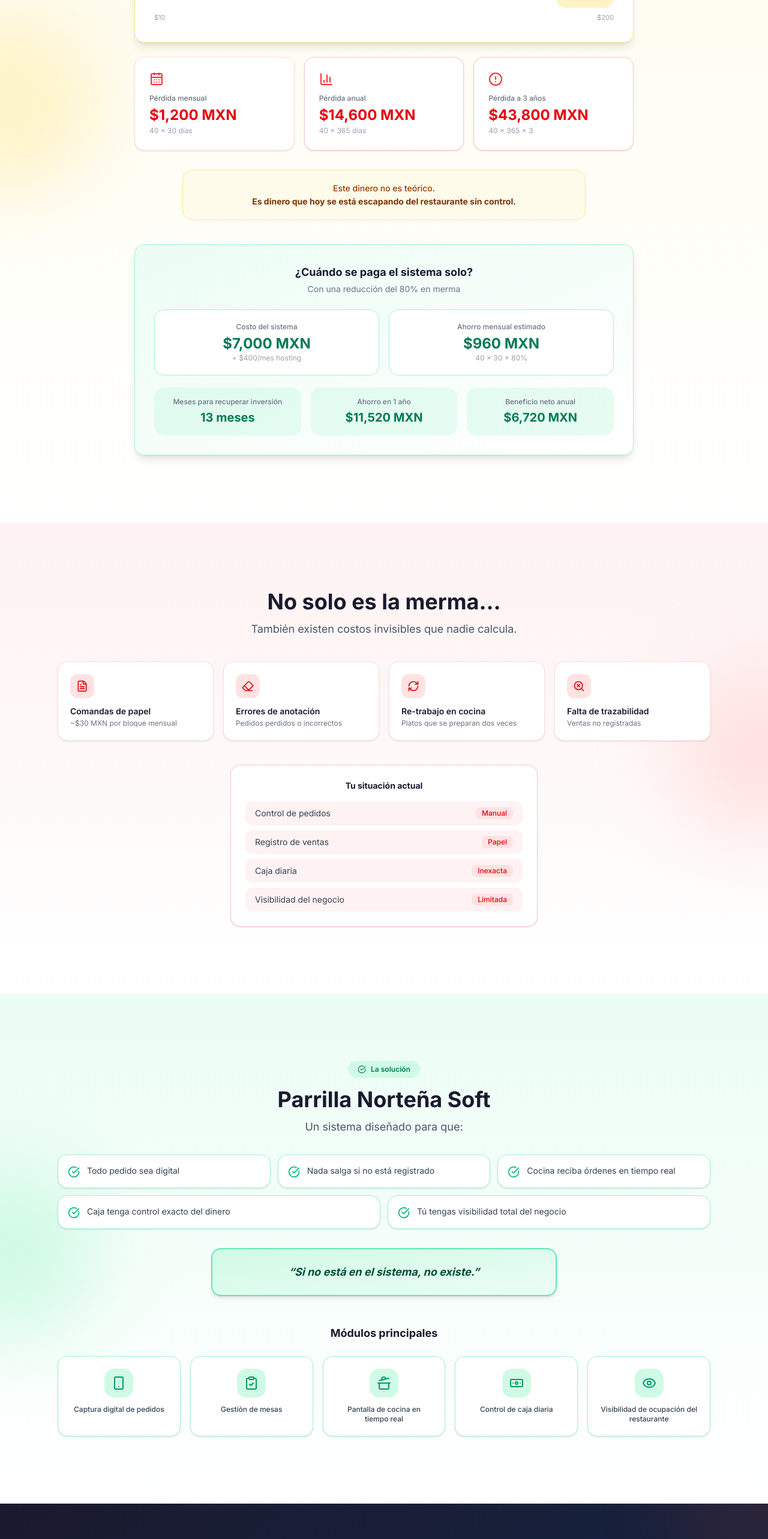
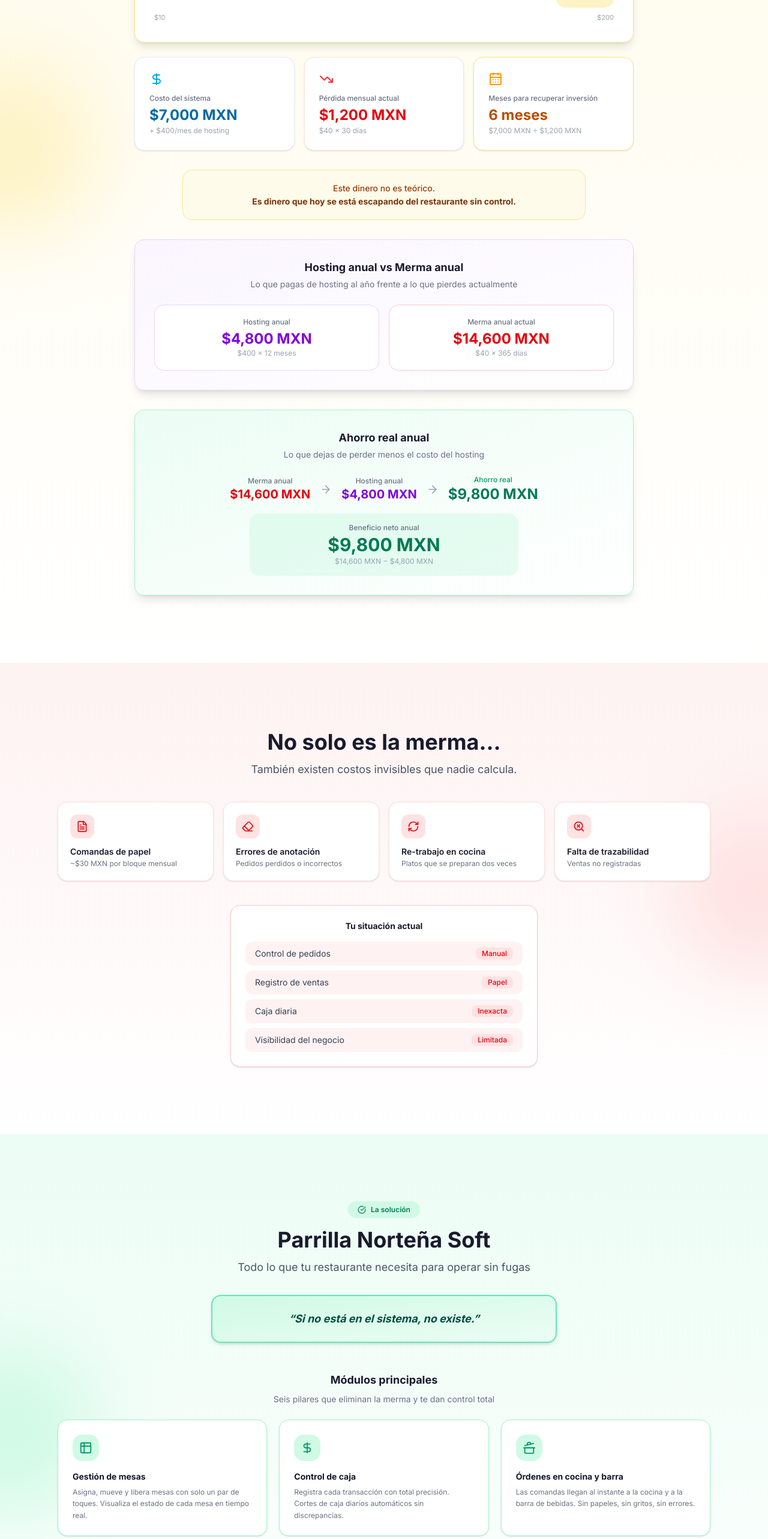
Before and after one commit to CESARBR2025/brtechsite, a Next.js app: page /propuesta/parrilla-nortenia in a window 1280 px wide. Shown: the part 2300-4866 px from the top of the page at 60% size. Built offline with nearby package versions, Linux system fonts and the light colour scheme.

Commit message:
cambios finales en propuesta de parrilla

```diff
--- a/src/features/propuesta/calculator.tsx
+++ b/src/features/propuesta/calculator.tsx
@@ -1,19 +1,17 @@
 "use client"
 
 import { useState } from "react"
-import { TrendingDown, CalendarDays, BarChart3, AlertCircle } from "lucide-react"
+import { TrendingDown, DollarSign, CalendarDays, ArrowRight } from "lucide-react"
 
 export function PropCalculator() {
   const [merma, setMerma] = useState(40)
 
   const mensual = merma * 30
   const anual = merma * 365
-  const tresAnios = merma * 365 * 3
-
-  const ahorroMensual = merma * 30 * 0.8
-  const costoTotal = 7000 + 400 * 12
-  const mesesRecuperar = Math.ceil((7000 + 400 * 12) / ahorroMensual)
-  const beneficioAnual = ahorroMensual * 12 - 400 * 12
+  const costoSistema = 7000
+  const hostingAnual = 400 * 12
+  const mesesRecuperar = Math.ceil(costoSistema / mensual)
+  const ahorroRealAnual = anual - hostingAnual
 
   const format = (n: number) =>
     "$" + n.toLocaleString("es-MX", { minimumFractionDigits: 0, maximumFractionDigits: 0 }) + " MXN"
@@ -33,6 +31,7 @@
           </h2>
         </div>
 
+        {/* Slider */}
         <div className="mt-10 rounded-2xl border border-amber-200 bg-white p-6 shadow-lg sm:p-8">
           <label className="text-sm font-semibold text-gray-700">
             Merma diaria estimada
@@ -65,45 +64,47 @@
           </div>
         </div>
 
+        {/* Row 1: Costo del sistema | Pérdida mensual | Meses recuperar inversión */}
         <div className="mt-6 grid gap-4 sm:grid-cols-3">
+          <div className="rounded-2xl border border-sky-100 bg-white p-6 shadow-sm">
+            <DollarSign className="h-6 w-6 text-sky-500" />
+            <p className="mt-3 text-xs font-medium text-gray-500">
+              Costo del sistema
+            </p>
+            <p className="mt-1 text-2xl font-bold text-sky-700">
+              {format(costoSistema)}
+            </p>
+            <p className="mt-0.5 text-xs text-gray-400">
+              + $400/mes de hosting
+            </p>
+          </div>
           <div className="rounded-2xl border border-red-100 bg-white p-6 shadow-sm">
-            <CalendarDays className="h-6 w-6 text-red-500" />
+            <TrendingDown className="h-6 w-6 text-red-500" />
             <p className="mt-3 text-xs font-medium text-gray-500">
-              Pérdida mensual
+              Pérdida mensual actual
             </p>
             <p className="mt-1 text-2xl font-bold text-red-600">
               {format(mensual)}
             </p>
             <p className="mt-0.5 text-xs text-gray-400">
-              {merma} × 30 días
+              ${merma} × 30 días
             </p>
           </div>
-          <div className="rounded-2xl border border-red-200 bg-white p-6 shadow-sm">
-            <BarChart3 className="h-6 w-6 text-red-500" />
+          <div className="rounded-2xl border border-amber-200 bg-white p-6 shadow-sm">
+            <CalendarDays className="h-6 w-6 text-amber-500" />
             <p className="mt-3 text-xs font-medium text-gray-500">
-              Pérdida anual
+              Meses para recuperar inversión
             </p>
-            <p className="mt-1 text-2xl font-bold text-red-600">
-              {format(anual)}
+            <p className="mt-1 text-2xl font-bold text-amber-700">
+              {mesesRecuperar > 0 ? mesesRecuperar : "—"} meses
             </p>
             <p className="mt-0.5 text-xs text-gray-400">
-              {merma} × 365 días
-            </p>
-          </div>
-          <div className="rounded-2xl border border-red-200 bg-white p-6 shadow-sm">
-            <AlertCircle className="h-6 w-6 text-red-500" />
-            <p className="mt-3 text-xs font-medium text-gray-500">
-              Pérdida a 3 años
-            </p>
-            <p className="mt-1 text-2xl font-bold text-red-600">
-              {format(tresAnios)}
-            </p>
-            <p className="mt-0.5 text-xs text-gray-400">
-              {merma} × 365 × 3
+              {format(costoSistema)} ÷ {format(mensual)}
             </p>
           </div>
         </div>
 
+        {/* Awareness banner */}
         <div className="mx-auto mt-8 max-w-2xl text-center">
           <div className="rounded-2xl border border-amber-200 bg-amber-50 p-5">
             <p className="text-sm font-medium text-amber-800">
@@ -115,62 +116,74 @@
           </div>
         </div>
 
-        <div className="mt-10 rounded-2xl border border-emerald-200 bg-gradient-to-br from-emerald-50 to-white p-6 shadow-lg sm:p-8">
+        {/* Row 2: Hosting anual vs Merma anual */}
+        <div className="mt-8 rounded-2xl border border-purple-200 bg-gradient-to-br from-purple-50 to-white p-6 shadow-lg sm:p-8">
           <h3 className="text-center text-lg font-bold text-[#1A1A2E]">
-            ¿Cuándo se paga el sistema solo?
+            Hosting anual vs Merma anual
           </h3>
           <p className="mt-1 text-center text-sm text-gray-500">
-            Con una reducción del 80% en merma
+            Lo que pagas de hosting al año frente a lo que pierdes actualmente
           </p>
-
           <div className="mt-6 grid gap-4 sm:grid-cols-2">
-            <div className="rounded-xl border border-emerald-200 bg-white p-5 text-center">
+            <div className="rounded-xl border border-purple-200 bg-white p-5 text-center">
               <p className="text-xs font-medium text-gray-500">
-                Costo del sistema
+                Hosting anual
               </p>
-              <p className="mt-1 text-2xl font-bold text-emerald-700">
-                $7,000 MXN
+              <p className="mt-1 text-2xl font-bold text-purple-700">
+                {format(hostingAnual)}
               </p>
-              <p className="text-xs text-gray-400">+ $400/mes hosting</p>
+              <p className="text-xs text-gray-400">$400 × 12 meses</p>
             </div>
-            <div className="rounded-xl border border-emerald-200 bg-white p-5 text-center">
+            <div className="rounded-xl border border-red-200 bg-white p-5 text-center">
               <p className="text-xs font-medium text-gray-500">
-                Ahorro mensual estimado
+                Merma anual actual
               </p>
-              <p className="mt-1 text-2xl font-bold text-emerald-700">
-                {format(ahorroMensual)}
+              <p className="mt-1 text-2xl font-bold text-red-600">
+                {format(anual)}
               </p>
               <p className="text-xs text-gray-400">
-                {merma} × 30 × 80%
+                ${merma} × 365 días
               </p>
             </div>
           </div>
+        </div>
 
-          <div className="mt-5 grid gap-4 sm:grid-cols-3">
-            <div className="rounded-xl bg-emerald-100/50 p-4 text-center">
-              <p className="text-xs font-medium text-gray-500">
-                Meses para recuperar inversión
+        {/* Row 3: Ahorro real anual */}
+        <div className="mt-8 rounded-2xl border border-emerald-200 bg-gradient-to-br from-emerald-50 to-white p-6 shadow-lg sm:p-8">
+          <h3 className="text-center text-lg font-bold text-[#1A1A2E]">
+            Ahorro real anual
+          </h3>
+          <p className="mt-1 text-center text-sm text-gray-500">
+            Lo que dejas de perder menos el costo del hosting
           </p>
-              <p className="mt-1 text-xl font-bold text-emerald-700">
-                {mesesRecuperar > 0 ? mesesRecuperar : "—"} meses
+          <div className="mt-6 flex items-center justify-center gap-4">
+            <div className="text-center">
+              <p className="text-xs font-medium text-gray-500">Merma anual</p>
+              <p className="text-xl font-bold text-red-600">{format(anual)}</p>
+            </div>
+            <ArrowRight className="h-5 w-5 text-gray-400" />
+            <div className="text-center">
+              <p className="text-xs font-medium text-gray-500">Hosting anual</p>
+              <p className="text-xl font-bold text-purple-700">{format(hostingAnual)}</p>
+            </div>
+            <ArrowRight className="h-5 w-5 text-gray-400" />
+            <div className="text-center">
+              <p className="text-xs font-medium text-emerald-600">Ahorro real</p>
+              <p className="text-2xl font-bold text-emerald-700">
+                {format(ahorroRealAnual)}
               </p>
             </div>
-            <div className="rounded-xl bg-emerald-100/50 p-4 text-center">
-              <p className="text-xs font-medium text-gray-500">
-                Ahorro en 1 año
-              </p>
-              <p className="mt-1 text-xl font-bold text-emerald-700">
-                {format(ahorroMensual * 12)}
-              </p>
           </div>
-            <div className="rounded-xl bg-emerald-100/50 p-4 text-center">
+          <div className="mx-auto mt-4 max-w-md rounded-xl bg-emerald-100/50 p-4 text-center">
             <p className="text-xs font-medium text-gray-500">
               Beneficio neto anual
             </p>
-              <p className="mt-1 text-xl font-bold text-emerald-700">
-                {format(beneficioAnual)}
+            <p className="mt-0.5 text-3xl font-bold text-emerald-700">
+              {format(ahorroRealAnual)}
             </p>
-            </div>
+            <p className="mt-0.5 text-xs text-gray-400">
+              {format(anual)} − {format(hostingAnual)}
+            </p>
           </div>
         </div>
       </div>
--- a/src/features/propuesta/cta.tsx
+++ b/src/features/propuesta/cta.tsx
@@ -48,7 +48,7 @@
         </div>
 
         <p className="mt-8 text-xs text-orange-200">
-          Esta propuesta tiene vigencia de 15 dias. Después de ese tiempo,
+          Esta propuesta tiene vigencia de 15 dias - 15 Junio del 2026. Después de ese tiempo,
           los precios y condiciones pueden cambiar.
         </p>
       </div>
--- a/src/features/propuesta/solution.tsx
+++ b/src/features/propuesta/solution.tsx
@@ -1,19 +1,41 @@
-import { Smartphone, ClipboardCheck, CookingPot, Banknote, Eye, CheckCircle } from "lucide-react"
+import { ClipboardCheck, DollarSign, CookingPot, BarChart3, Eye, CheckCircle, Table2, ListOrdered, TrendingUp } from "lucide-react"
 
 const modulos = [
-  { icon: Smartphone, label: "Captura digital de pedidos" },
-  { icon: ClipboardCheck, label: "Gestión de mesas" },
-  { icon: CookingPot, label: "Pantalla de cocina en tiempo real" },
-  { icon: Banknote, label: "Control de caja diaria" },
-  { icon: Eye, label: "Visibilidad de ocupación del restaurante" },
-]
-
-const beneficios = [
-  "Todo pedido sea digital",
-  "Nada salga si no está registrado",
-  "Cocina reciba órdenes en tiempo real",
-  "Caja tenga control exacto del dinero",
-  "Tú tengas visibilidad total del negocio",
+  {
+    icon: Table2,
+    title: "Gestión de mesas",
+    desc: "Asigna, mueve y libera mesas con solo un par de toques. Visualiza el estado de cada mesa en tiempo real.",
+  },
+  {
+    icon: DollarSign,
+    title: "Control de caja",
+    desc: "Registra cada transacción con total precisión. Cortes de caja diarios automáticos sin discrepancias.",
+  },
+  {
+    icon: CookingPot,
+    title: "Órdenes en cocina y barra",
+    desc: "Las comandas llegan al instante a la cocina y a la barra de bebidas. Sin papeles, sin gritos, sin errores.",
+  },
+  {
+    icon: ListOrdered,
+    title: "Control de cuentas diarias",
+    desc: "Cada cuenta se asigna automáticamente a su mesa. Sabes exactamente qué se consumió, quién atendió y cuánto se pagó.",
+  },
+  {
+    icon: BarChart3,
+    title: "Dashboard de datos diarios",
+    desc: "Cortes diarios automáticos con totales por mesero, producto vendido, forma de pago y más.",
+  },
+  {
+    icon: Eye,
+    title: "Visualización operativa",
+    desc: "Panel de control en vivo con todo lo que necesitas saber del restaurante en un solo vistazo.",
+    sub: [
+      "Mesas ocupadas y disponibles",
+      "Pedidos en cola y en preparación",
+      "Datos financieros del día",
+    ],
+  },
 ]
 
 export function PropSolution() {
@@ -31,31 +53,8 @@
             Parrilla Norteña Soft
           </h2>
           <p className="mt-3 text-lg text-gray-600">
-            Un sistema diseñado para que:
+            Todo lo que tu restaurante necesita para operar sin fugas
           </p>
-        </div>
-
-        <div className="mt-8 grid gap-3 sm:grid-cols-2 lg:grid-cols-3">
-          {beneficios.slice(0, 3).map((b) => (
-            <div
-              key={b}
-              className="flex items-start gap-3 rounded-xl border border-emerald-200 bg-white p-4 shadow-sm"
-            >
-              <CheckCircle className="mt-0.5 h-5 w-5 shrink-0 text-emerald-500" />
-              <span className="text-sm text-gray-700">{b}</span>
-            </div>
-          ))}
-        </div>
-        <div className="mt-3 grid gap-3 sm:grid-cols-2">
-          {beneficios.slice(3).map((b) => (
-            <div
-              key={b}
-              className="flex items-start gap-3 rounded-xl border border-emerald-200 bg-white p-4 shadow-sm"
-            >
-              <CheckCircle className="mt-0.5 h-5 w-5 shrink-0 text-emerald-500" />
-              <span className="text-sm text-gray-700">{b}</span>
-            </div>
-          ))}
         </div>
 
         <div className="mx-auto mt-8 max-w-xl">
@@ -70,18 +69,34 @@
           <h3 className="text-center text-lg font-bold text-[#1A1A2E]">
             Módulos principales
           </h3>
-          <div className="mt-6 grid gap-4 sm:grid-cols-3 lg:grid-cols-5">
+          <p className="mt-2 text-center text-sm text-gray-500">
+            Seis pilares que eliminan la merma y te dan control total
+          </p>
+          <div className="mt-6 grid gap-5 sm:grid-cols-2 lg:grid-cols-3">
             {modulos.map((m) => (
               <div
-                key={m.label}
-                className="rounded-xl border border-emerald-200 bg-white p-5 text-center shadow-sm transition-all hover:border-emerald-400 hover:shadow-md"
+                key={m.title}
+                className="group rounded-xl border border-emerald-200 bg-white p-6 shadow-sm transition-all hover:border-emerald-400 hover:shadow-md"
               >
-                <div className="mx-auto flex h-12 w-12 items-center justify-center rounded-xl bg-emerald-100 text-emerald-600">
-                  <m.icon className="h-6 w-6" />
+                <div className="flex h-11 w-11 items-center justify-center rounded-xl bg-emerald-100 text-emerald-600 transition-colors group-hover:bg-emerald-200">
+                  <m.icon className="h-5.5 w-5.5" />
                 </div>
-                <p className="mt-3 text-xs font-medium text-gray-700">
-                  {m.label}
+                <h4 className="mt-4 text-sm font-bold text-gray-900">
+                  {m.title}
+                </h4>
+                <p className="mt-1.5 text-xs leading-relaxed text-gray-500">
+                  {m.desc}
                 </p>
+                {m.sub && (
+                  <ul className="mt-3 space-y-1.5">
+                    {m.sub.map((s) => (
+                      <li key={s} className="flex items-start gap-2 text-xs text-gray-600">
+                        <CheckCircle className="mt-0.5 h-3.5 w-3.5 shrink-0 text-emerald-500" />
+                        {s}
+                      </li>
+                    ))}
+                  </ul>
+                )}
               </div>
             ))}
           </div>
--- a/src/features/propuesta/urgency.tsx
+++ b/src/features/propuesta/urgency.tsx
@@ -20,8 +20,8 @@
             Disponibilidad limitada
           </h2>
           <p className="mt-4 text-lg font-semibold text-yellow-700">
-            Esta propuesta tiene vigencia de{" "}
-            <span className="text-[#E1430E]">15 dias</span>
+            Esta propuesta tiene vigencia hasta el{" "}
+            <span className="text-[#E1430E]">15 Junio del 2026</span>
           </p>
         </div>
 
```
Lines whose indentation alone changed are shown as unchanged.
